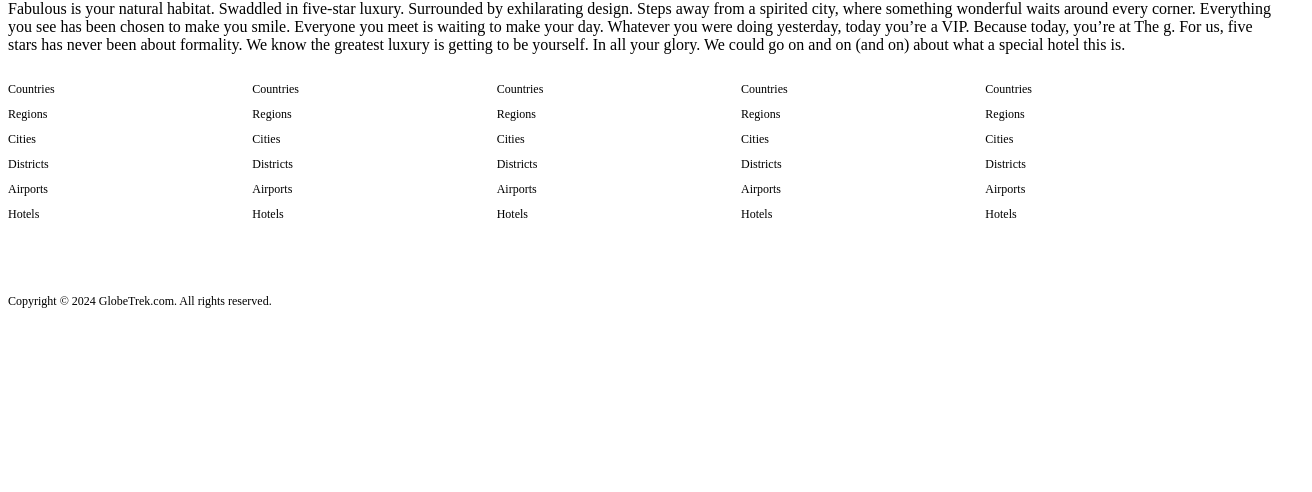
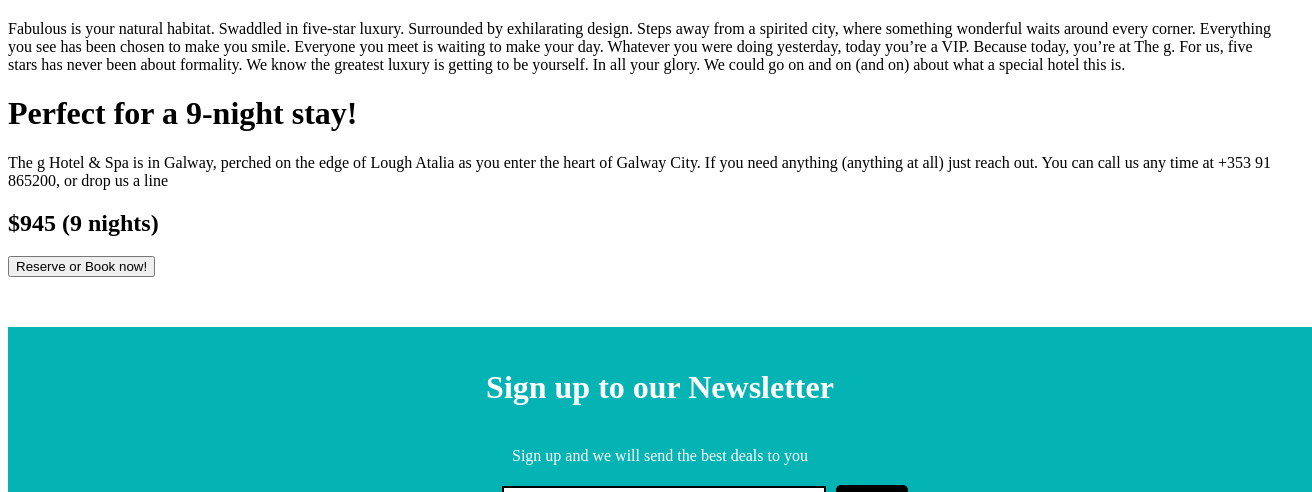
Before and after one commit to par2hibATU/Y4-GlobeTrek-PE-, a React (Create React App) app: page /hotels/1 in a window 1280 px wide. Shown: the part 1769-2261 px from the top of the page, 1312 px wide, since content can reach past the window. Before the commit the page ends 2086 px from the top, so only its background shows below. Built offline with nearby package versions, Linux system fonts and the light colour scheme.

Commit message:
Hotel locations and the price box is added

```diff
--- a/src/pages/hotel/Hotel.jsx
+++ b/src/pages/hotel/Hotel.jsx
@@ -4,6 +4,7 @@
 import Footer from "../../components/footer/Footer";
 import { FontAwesomeIcon } from '@fortawesome/react-fontawesome';
 import { faLocationDot } from '@fortawesome/free-solid-svg-icons';
+import Subscribe from '../mailList/Subscribe';
 
 export const Hotel = () => {
   const photos = [
@@ -58,11 +59,21 @@
               </p>
             </div>
             <div className="hotelDetailsPrice">
-
+              <h1>Perfect for a 9-night stay!</h1>
+              <span>
+              The g Hotel & Spa is in Galway, perched on the edge of Lough Atalia as you enter the heart of Galway City.
+              If you need anything (anything at all) just reach out.
+              You can call us any time at +353 91 865200, or drop us a line
+              </span>
+              <h2>
+                <b>$945</b> (9 nights)
+              </h2>
+              <button>Reserve or Book now!</button>
             </div>
           </div>
         </div>
       </div>
+      <Subscribe/>
       <Footer/>
     </div>
   )
--- a/src/pages/hotel/hotel.css
+++ b/src/pages/hotel/hotel.css
@@ -0,0 +1,5 @@
+.hotelContainer{
+    display: flex;
+    justify-content: center;
+    margin-top: 20px;
+}
```
